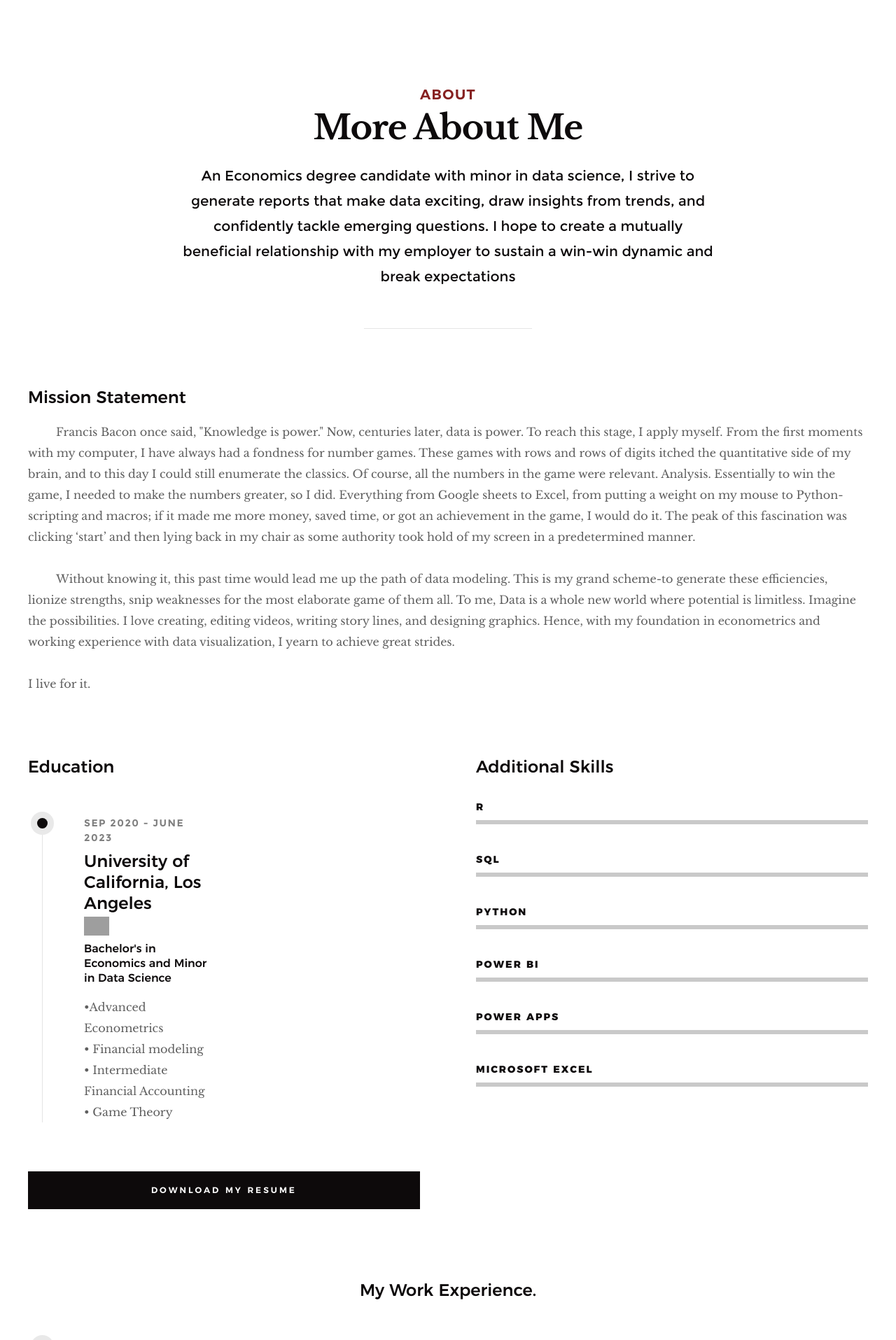
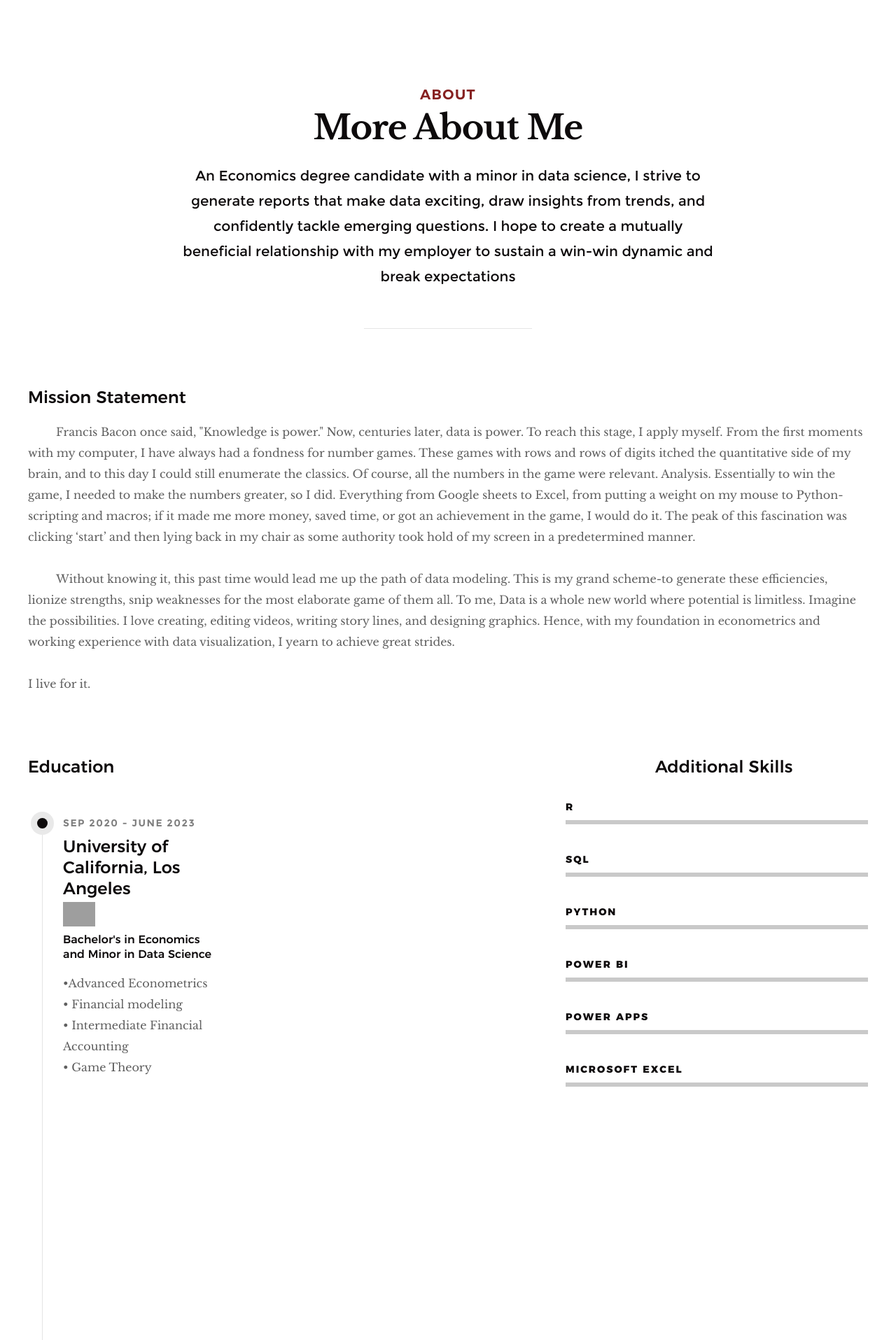
Before and after one commit to Rikesh-Patel/Resume, a PHP site: page / in a window 1280 px wide. Shown: the part 826-2741 px from the top of the page at 70% size. Run offline with PHP 8.4, Linux system fonts and the light colour scheme; grey boxes are pictures that could not be loaded.

Commit message:
Initial Commit

```diff
--- a/css/main.css
+++ b/css/main.css
@@ -2248,6 +2248,7 @@ html.no-csstransitions .home-content__main {
     position: relative;
     text-align: left;
     margin-top: 3.6rem;
+
 }
 
 .timeline::before {
@@ -2263,8 +2264,9 @@ html.no-csstransitions .home-content__main {
 
 .timeline__block {
     position: relative;
-    padding-left: 8rem;
-    min-height: 28.8rem;
+    padding-left: 5rem;
+    min-height: 280.8rem;
+    width: 28rem;
 }
 
 .timeline__bullet {
--- a/index.html
+++ b/index.html
@@ -124,7 +124,7 @@ style= "background-repeat:no-repeat; background-position:center;background-size:
                 <h3>About</h3>
                 <h1>More About Me</h1>
                 <p class="lead">
-                    An Economics degree candidate with minor in
+                    An Economics degree candidate with a minor in
 data science, I strive to generate reports that make data exciting, draw insights from trends, and confidently tackle emerging questions. I hope to create a mutually beneficial relationship with my employer to sustain a win-win dynamic and break expectations
                 </p>
             </div>
@@ -147,7 +147,7 @@ data science, I strive to generate reports that make data exciting, draw insight
 
      <section>
          <div style="width: 100%; overflow: hidden;">
-                <div style="width: 50vw; float: left;">
+                <div style="width: 70vw; float: left;">
 
 
 
@@ -164,7 +164,9 @@ data science, I strive to generate reports that make data exciting, draw insight
                                 <div class="timeline__bullet"></div>
                                 <div class="timeline__header">
                                     <p class="timeline__timeframe">Sep 2020 - June 2023</p>
-                                    <h3>University of California, Los Angeles</h3> <img src="https://brand.ucla.edu/images/logos-and-marks/campus-logo.jpg" style="min-width: 20%;max-width: 20%;flex-basis: 70%">
+                                    <h3 style="display:flex;">University of California, Los Angeles</h3>
+                                    <img src="https://brand.ucla.edu/images/logos-and-marks/campus-logo.jpg" style="min-width: 20%;max-width: 20%;flex-basis: 90%">
+
                                     <h5>Bachelor's in Economics and Minor in Data Science</h5>
                                 </div>
                                 <div >
@@ -178,7 +180,7 @@ data science, I strive to generate reports that make data exciting, draw insight
                         </div>
                         </div>
                     </div>
-                    <div style="margin-left: 50vw;">
+                    <div style="margin-left: 60vw;">
                     <h3>Additional Skills</h3>
 
                     <ul class="skill-bars">
```
